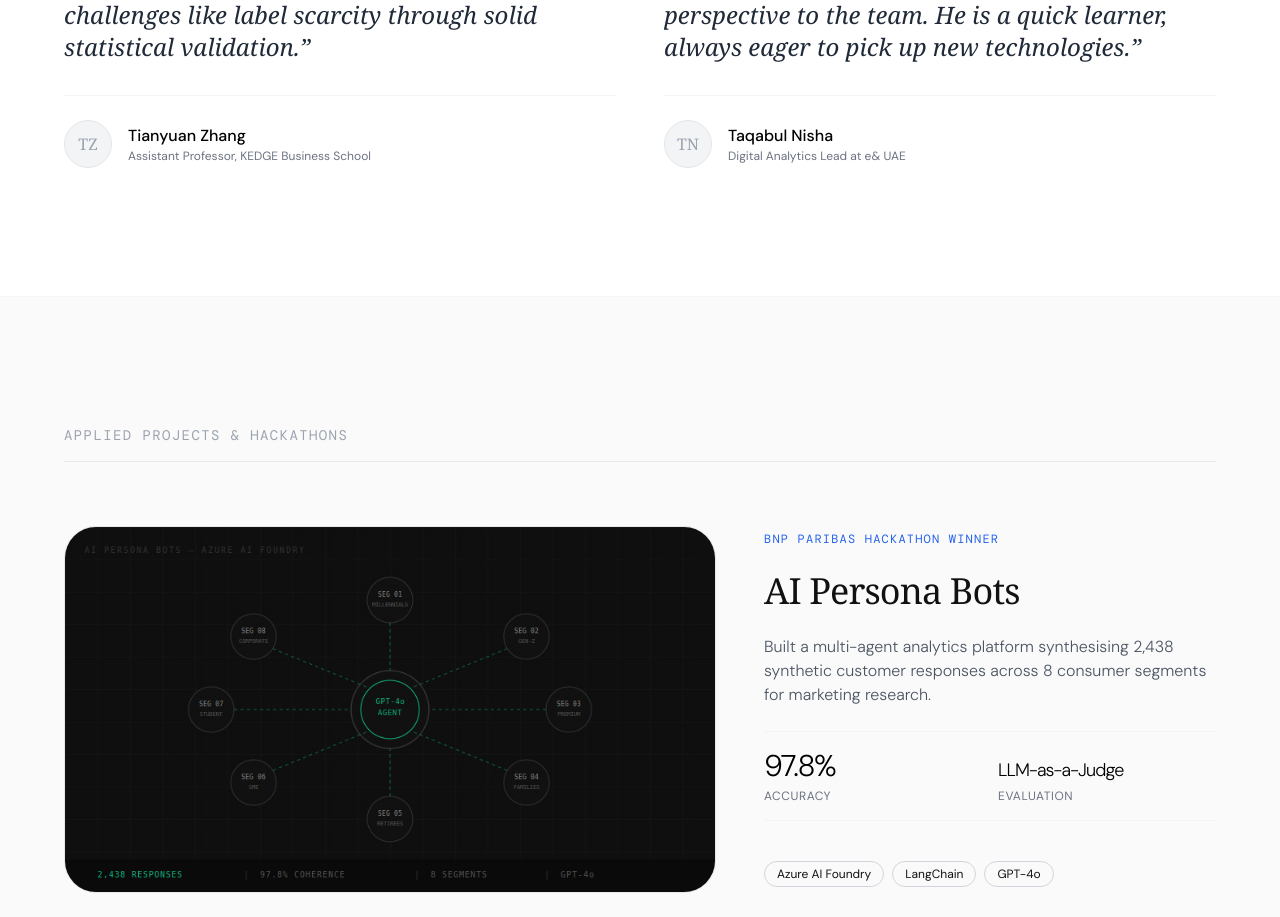
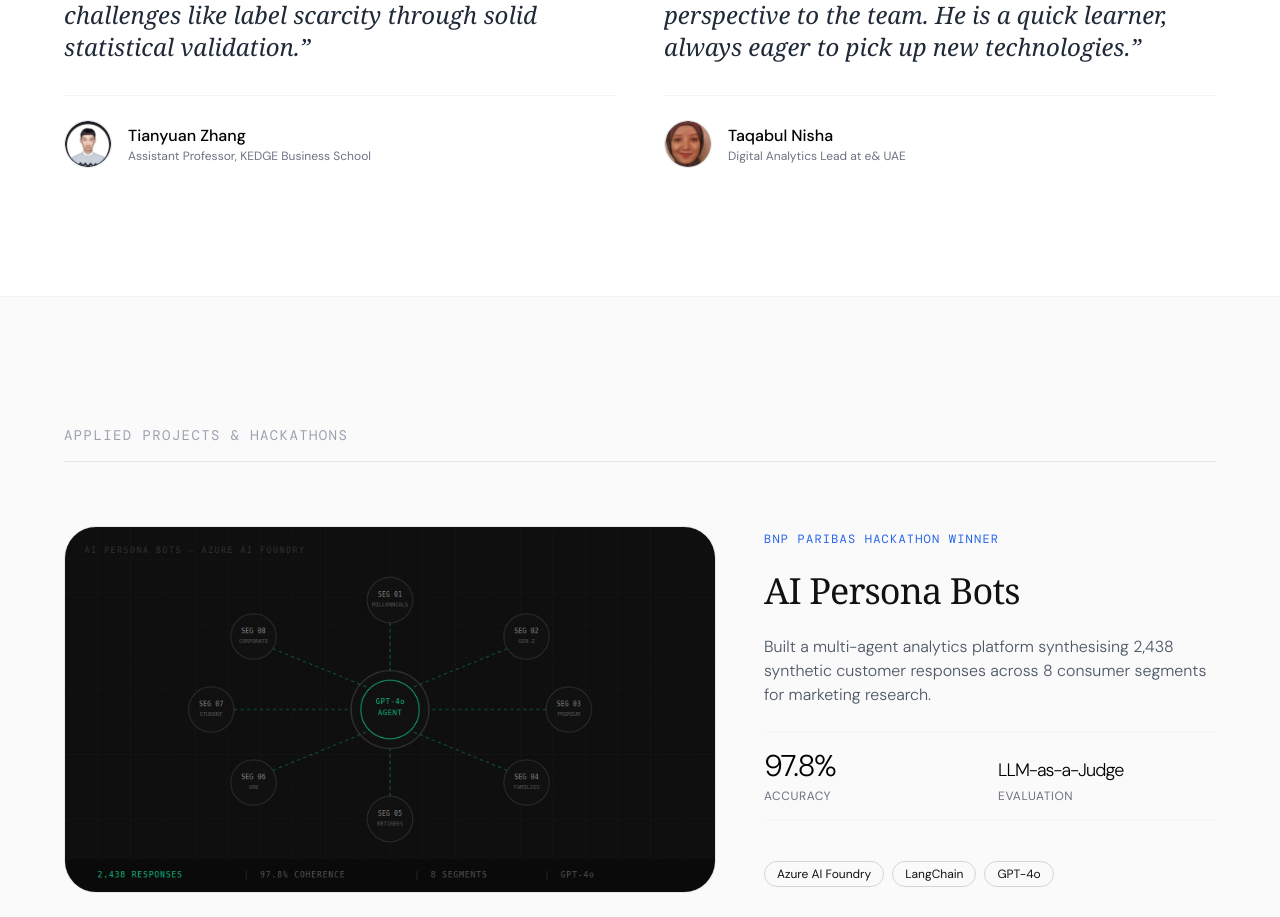
Before and after one commit to deepayans/portfolio, a Next.js app: page / in a window 1280 px wide. Shown: the part 2143-3060 px from the top of the page. Built offline with nearby package versions, Linux system fonts and the light colour scheme; a web font is replaced by a local one.

Commit message:
Refactor HTML structure and improve formatting

```diff
--- a/app/page.tsx
+++ b/app/page.tsx
@@ -9,9 +9,7 @@
     <main className="selection:bg-black selection:text-white overflow-hidden bg-[#FAFAFA]">
       <nav className="fixed top-0 w-full bg-[#FAFAFA]/80 backdrop-blur-md z-50 border-b border-gray-100">
         <div className="w-full flex justify-between items-center py-5 px-6 md:py-6 md:px-16 max-w-7xl mx-auto">
-          <div className="font-medium tracking-tight text-sm uppercase">
-            Deepayan Sarkar
-          </div>
+          <div className="font-medium tracking-tight text-sm uppercase">Deepayan Sarkar</div>
           <div className="hidden md:flex gap-6 text-sm text-gray-500">
             <a href="#experience" className="hover:text-black transition-colors">Experience</a>
             <a href="#projects" className="hover:text-black transition-colors">Work</a>
@@ -123,8 +121,8 @@
                 &ldquo;Deepayan is a highly capable and analytical problem-solver. What stands out to me is his ability to take high-level guidance and translate it into rigorous research, confidently navigating challenges like label scarcity through solid statistical validation.&rdquo;
               </blockquote>
               <div className="flex items-center gap-4 pt-6 border-t border-gray-100">
-                <div className="w-12 h-12 bg-gray-100 rounded-full overflow-hidden border border-gray-200 shrink-0">
-                  <div className="w-full h-full flex items-center justify-center text-gray-400 font-serif">TZ</div>
+                <div className="w-12 h-12 rounded-full overflow-hidden border border-gray-200 shrink-0">
+                  <Image src="/tianyuan-zhang.png" alt="Tianyuan Zhang" width={48} height={48} className="object-cover w-full h-full" />
                 </div>
                 <div>
                   <p className="font-medium text-black">Tianyuan Zhang</p>
@@ -137,8 +135,8 @@
                 &ldquo;Deepayan took ownership of key deliverables easily. He is a smart and driven individual who consistently explores innovative approaches to problem solving and brings his own unique perspective to the team. He is a quick learner, always eager to pick up new technologies.&rdquo;
               </blockquote>
               <div className="flex items-center gap-4 pt-6 border-t border-gray-100">
-                <div className="w-12 h-12 bg-gray-100 rounded-full overflow-hidden border border-gray-200 shrink-0">
-                  <div className="w-full h-full flex items-center justify-center text-gray-400 font-serif">TN</div>
+                <div className="w-12 h-12 rounded-full overflow-hidden border border-gray-200 shrink-0">
+                  <Image src="/taqabul-nisha.png" alt="Taqabul Nisha" width={48} height={48} className="object-cover w-full h-full" />
                 </div>
                 <div>
                   <p className="font-medium text-black">Taqabul Nisha</p>
@@ -277,12 +275,8 @@
               <h3 className="text-2xl md:text-3xl font-serif tracking-tight">KEDGE Business School</h3>
               <p className="text-gray-600 font-light">MSc in Data Analytics for Business (Grande École Triple Accredited)</p>
               <div className="flex flex-wrap gap-2 mt-3">
-                <div className="inline-block px-3 py-1 bg-gray-100 text-gray-600 text-xs rounded-md border border-gray-200">
-                  Eligible for Convention de Stage
-                </div>
-                <div className="inline-block px-3 py-1 bg-green-50 text-green-700 text-xs rounded-md border border-green-200">
-                  French Work Authorisation
-                </div>
+                <div className="inline-block px-3 py-1 bg-gray-100 text-gray-600 text-xs rounded-md border border-gray-200">Eligible for Convention de Stage</div>
+                <div className="inline-block px-3 py-1 bg-green-50 text-green-700 text-xs rounded-md border border-green-200">French Work Authorisation</div>
               </div>
             </div>
             <div className="space-y-4 pt-8 border-t border-gray-100">
@@ -320,9 +314,7 @@
           <div className="grid grid-cols-1 md:grid-cols-2 gap-12 md:gap-16 mb-16 md:mb-24">
             <div>
               <h2 className="text-4xl md:text-7xl font-serif tracking-tighter mb-6">{"Let's build"} <br /> something.</h2>
-              <p className="text-gray-400 font-light max-w-sm mb-8 text-sm md:text-base">
-                Currently seeking a 4–6 month End-of-Studies Internship in Paris, starting July 2026.
-              </p>
+              <p className="text-gray-400 font-light max-w-sm mb-8 text-sm md:text-base">Currently seeking a 4–6 month End-of-Studies Internship in Paris, starting July 2026.</p>
               <a href="mailto:deepayans77@gmail.com" className="inline-flex items-center gap-2 text-base md:text-lg font-medium border-b border-white pb-1 hover:text-gray-300 hover:border-gray-300 transition-colors">
                 deepayans77@gmail.com ↗
               </a>
```
